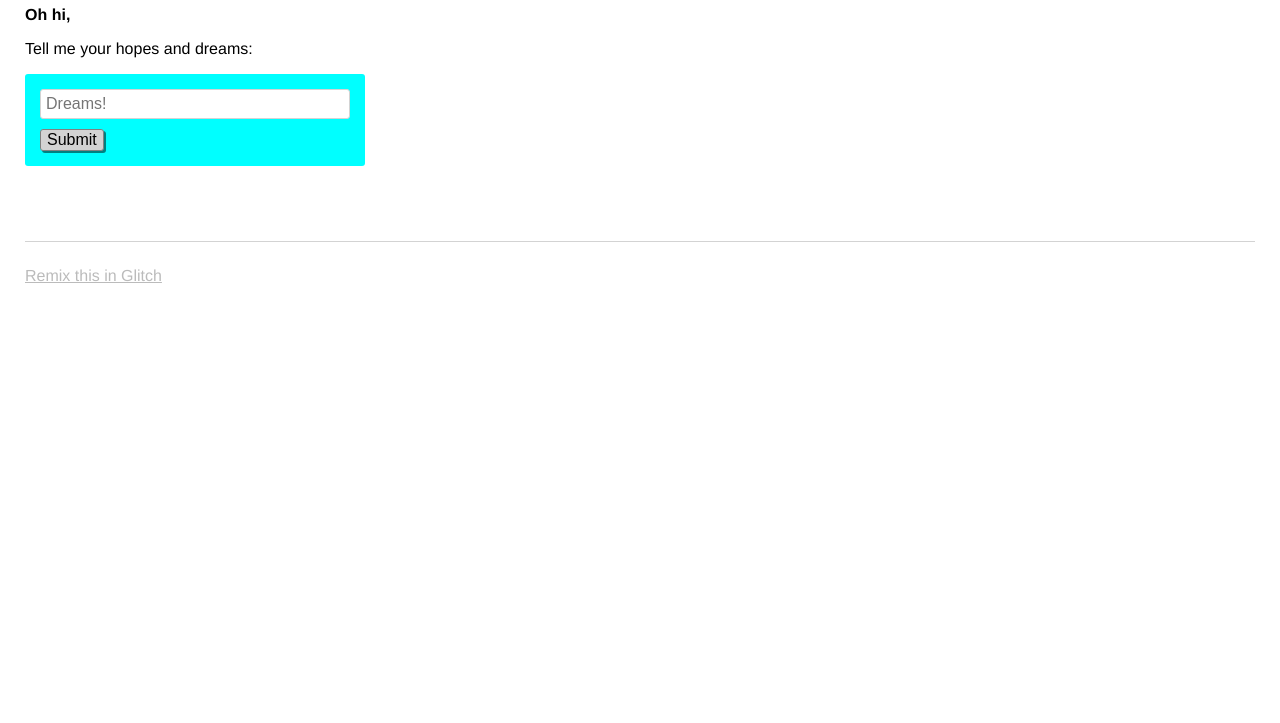
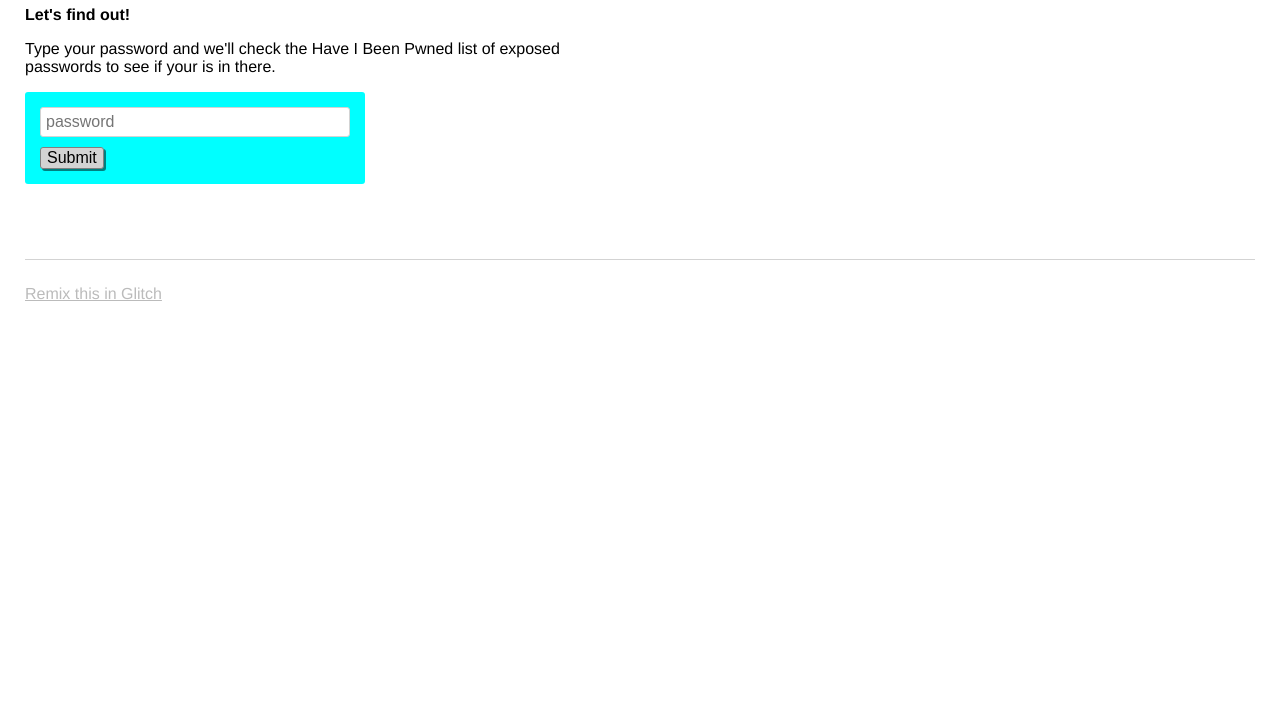
Before and after one commit to cori/pwned-password, a website: page views/index.html in a window 1280 px wide. Shown: the part 77-800 px from the top of the page. Drawn offline with nearby package versions, Linux system fonts and the light colour scheme.

Commit message:
🎷🐆 Checkpoint views/index.html:242011/586

```diff
--- a/views/index.html
+++ b/views/index.html
@@ -10,8 +10,8 @@
 <!DOCTYPE html>
 <html>
   <head>
-    <title>Welcome to pwned-password!</title>
-    <meta name="description" content="A cool thing made with Glitch">
+    <title>Is your password pwned? Glitch-style.</title>
+    <meta name="description" content="A Glitchy tool using the haveibeenpwned.com API to check if a password's been exposed.">
     <link id="favicon" rel="icon" href="https://glitch.com/edit/favicon-app.ico" type="image/x-icon">
     <meta charset="utf-8">
     <meta http-equiv="X-UA-Compatible" content="IE=edge">
@@ -20,22 +20,21 @@
   </head>
   <body>
     <header>
-      <h1>
-        A Dream of the Future
+      <h1>Has your password been pwned?
       </h1>
     </header>
 
     <main>
-      <p class="bold">Oh hi,</p>
-      <p>Tell me your hopes and dreams:</p>
+      <p class="bold">Let's find out!</p>
+      <p>Type your password and we'll check the Have I Been Pwned list of exposed passwords to see if your is in there.</p>
       <form>
-        <input type="text" maxlength="100" placeholder="Dreams!">
+        <input type="password" maxlength="100" placeholder="password">
         <button type="submit">Submit</button>
       </form>
-      <section class="dreams">
-        <ul id="dreams">
-        </ul>
-      </section>
+
+      <div id="info">
+
+      </div>
     </main>
 
     <footer>
```
